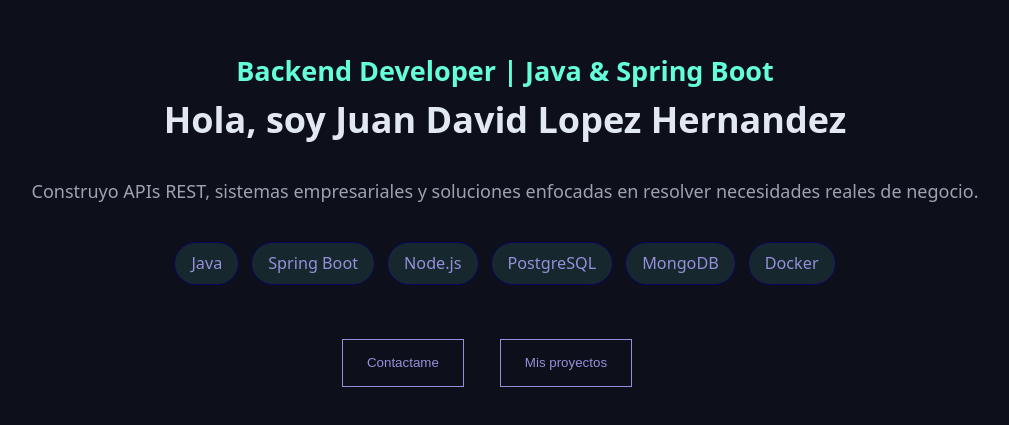
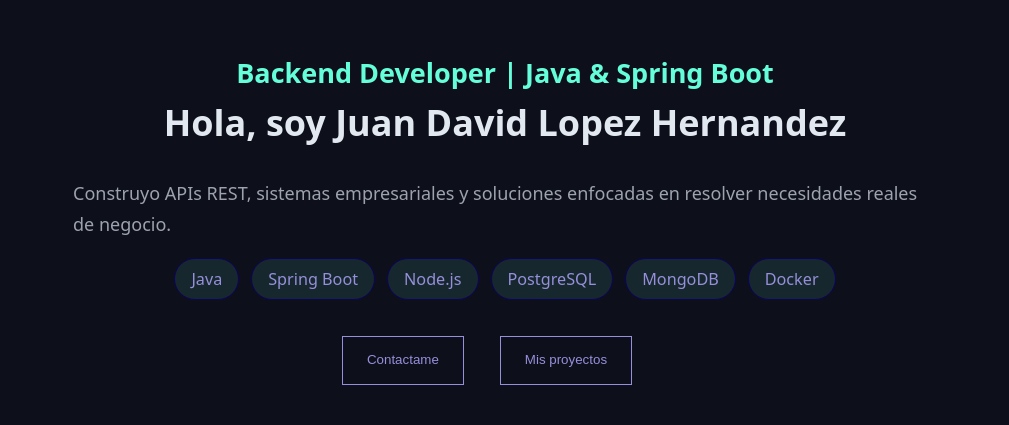
Before and after one commit to juan-lopez-h/POrtafolioJDLH, a React (Vite) app: page / in a window 1280 px wide. Shown: the part 181-606 px from the top of the page, without its empty margins (135-1144 px from the left). Built offline with nearby package versions, Linux system fonts and the light colour scheme.

Commit message:
fix: se tenia un pequeño problema en los margenes de la app

```diff
--- a/src/App.css
+++ b/src/App.css
@@ -8,17 +8,22 @@
   background-color: #1E2A3A;
 }
 .app{
+  width: 100%;
+  max-width: 900px;
+
   display: flex;
   flex-direction: column;
   align-items: center;
-  justify-content: center;
-  min-height: 40vh;
+
+  padding: 0 1rem;
+  margin: 0 auto;
   background-color: #0D0F1A;
 }
 .developer{
   color: #64FFDA;
   font-size: 1.5rem;
-  align-items: left;
+  align-items: center;
+  display: flex;
   margin-bottom: 0.5rem;
 }
 .btn, .btn2 {
@@ -110,9 +115,12 @@
 .tech-stack {
   display: flex;
   flex-wrap: wrap;
+  justify-content: center;
+  align-items: center;
   gap: 12px;
-  margin-top: 2rem;
-  margin-bottom: 2rem;
+    margin-top: 1rem;
+    margin-bottom: 1rem;
+  width: 100%;
 }
 
 .tech-stack span {
@@ -132,6 +140,8 @@
 
   .description {
     font-size: 1rem;
+    max-width: 700px;
+    width: 100%;
   }
 
   .skills {
```
